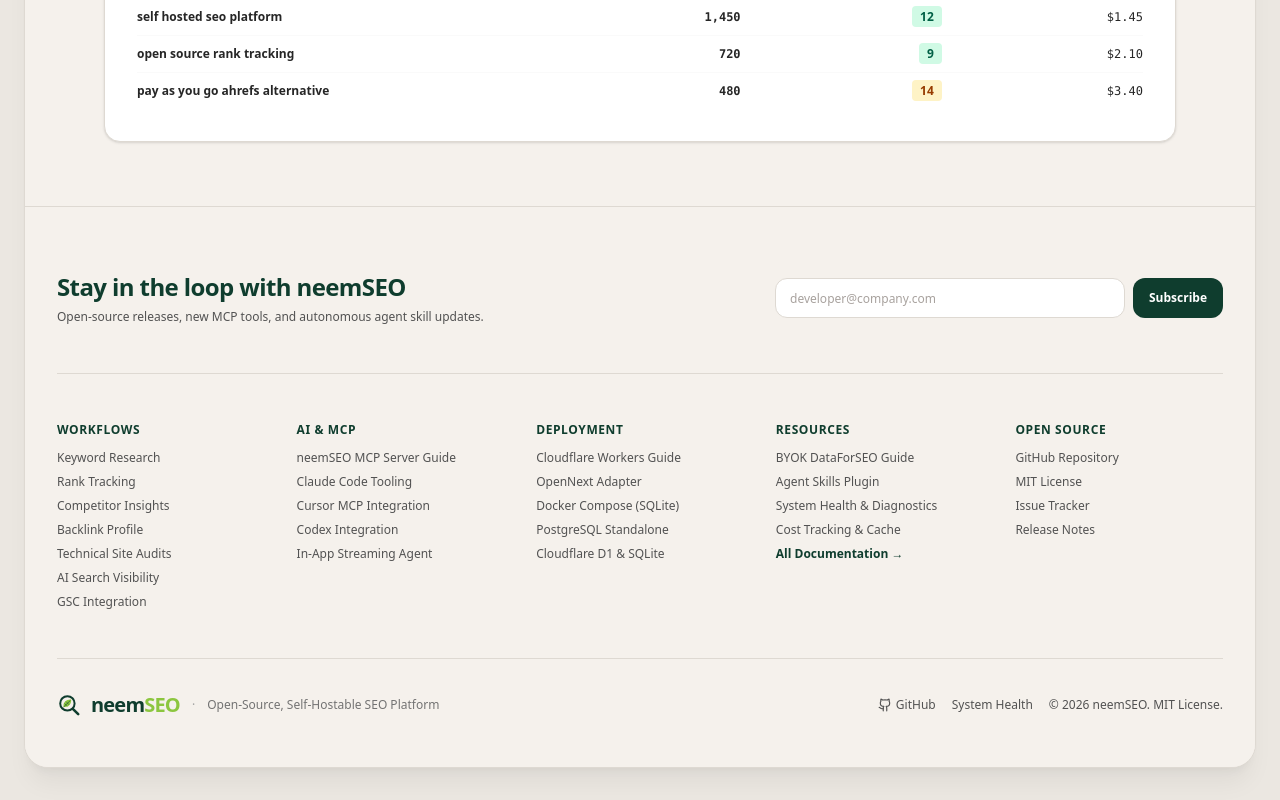
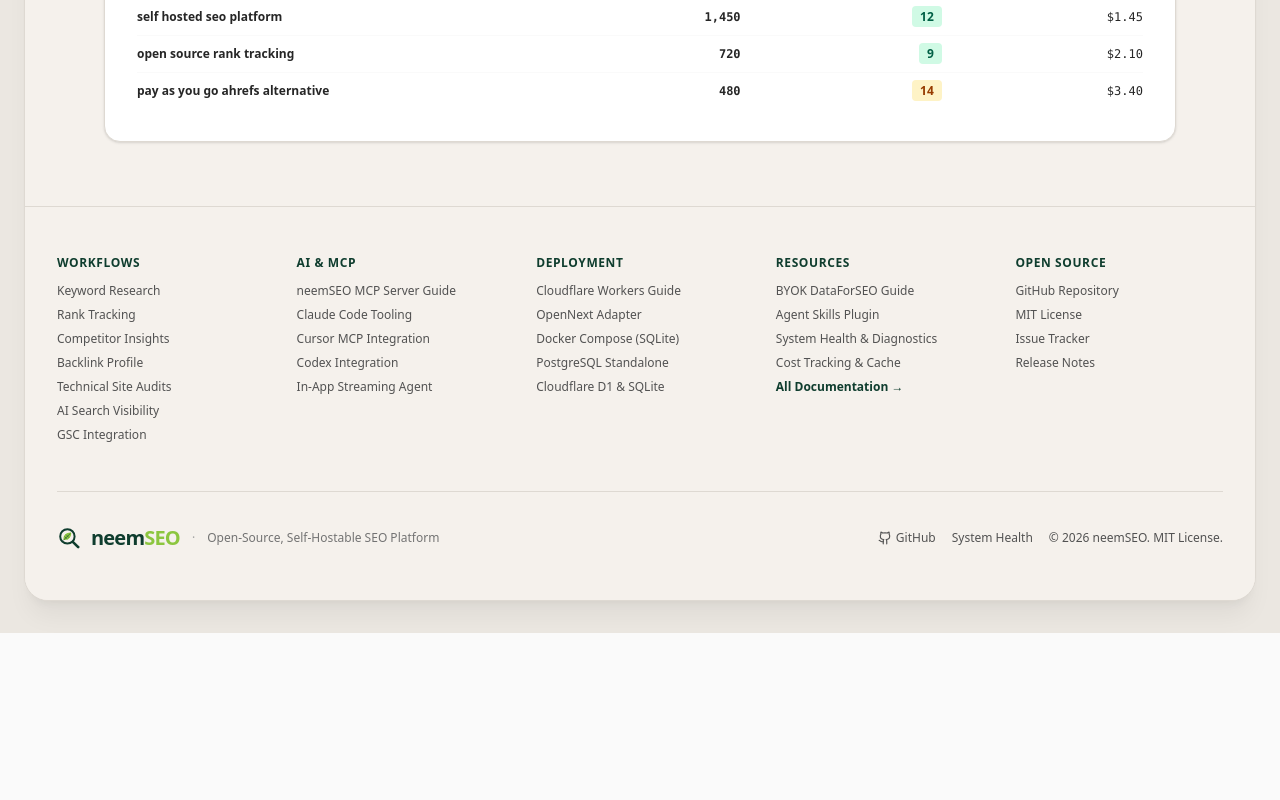
Before and after one commit to Ibrahist/neemSEO, a Next.js app: page / in a window 1280 px wide. Shown: the part 4382-5182 px from the top of the page. After the commit the page ends 5015 px from the top, so only its background shows below. Built offline with nearby package versions, Linux system fonts and the light colour scheme; no server answers.

Commit message:
feat: remove Stay in the loop newsletter section from footer

```diff
--- a/components/marketing/footer.tsx
+++ b/components/marketing/footer.tsx
@@ -7,38 +7,10 @@ import { ArrowUpRight, Github } from "lucide-react";
 export function Footer() {
   return (
     <>
-      <footer className="border-t border-[#ded9d2] bg-[#f5f1ec] pt-16 pb-12 text-[#111111]">
+      <footer className="border-t border-[#ded9d2] bg-[#f5f1ec] py-12 text-[#111111]">
         <div className="w-full px-6 md:px-8">
-          {/* Newsletter Signup Row */}
-          <div className="pb-12 border-b border-[#ded9d2] grid grid-cols-1 md:grid-cols-2 gap-8 items-center justify-between">
-            <div>
-              <h3 className="text-2xl font-bold tracking-tight text-[#0F3D2E]">
-                Stay in the loop with neemSEO
-              </h3>
-              <p className="mt-1.5 text-xs text-neutral-600">
-                Open-source releases, new MCP tools, and autonomous agent skill updates.
-              </p>
-            </div>
-            <form
-              onSubmit={(e) => e.preventDefault()}
-              className="flex items-center gap-2 max-w-md md:ml-auto w-full"
-            >
-              <input
-                type="email"
-                placeholder="developer@company.com"
-                className="flex-1 h-10 px-3.5 text-xs rounded-xl border border-[#ded9d2] bg-white text-[#111111] placeholder:text-neutral-400 focus:outline-none focus:ring-2 focus:ring-[#0F3D2E]"
-              />
-              <button
-                type="submit"
-                className="h-10 px-4 rounded-xl bg-[#0F3D2E] text-white text-xs font-semibold hover:bg-[#0A291F] transition-colors shrink-0 cursor-pointer"
-              >
-                Subscribe
-              </button>
-            </form>
-          </div>
-
           {/* 5-Column Directory with neemSEO details ONLY */}
-          <div className="py-12 grid grid-cols-2 md:grid-cols-3 lg:grid-cols-5 gap-8 text-xs">
+          <div className="pb-12 grid grid-cols-2 md:grid-cols-3 lg:grid-cols-5 gap-8 text-xs">
             {/* Workflows */}
             <div className="space-y-3">
               <p className="font-bold uppercase tracking-wider text-[#0F3D2E]">Workflows</p>
```
